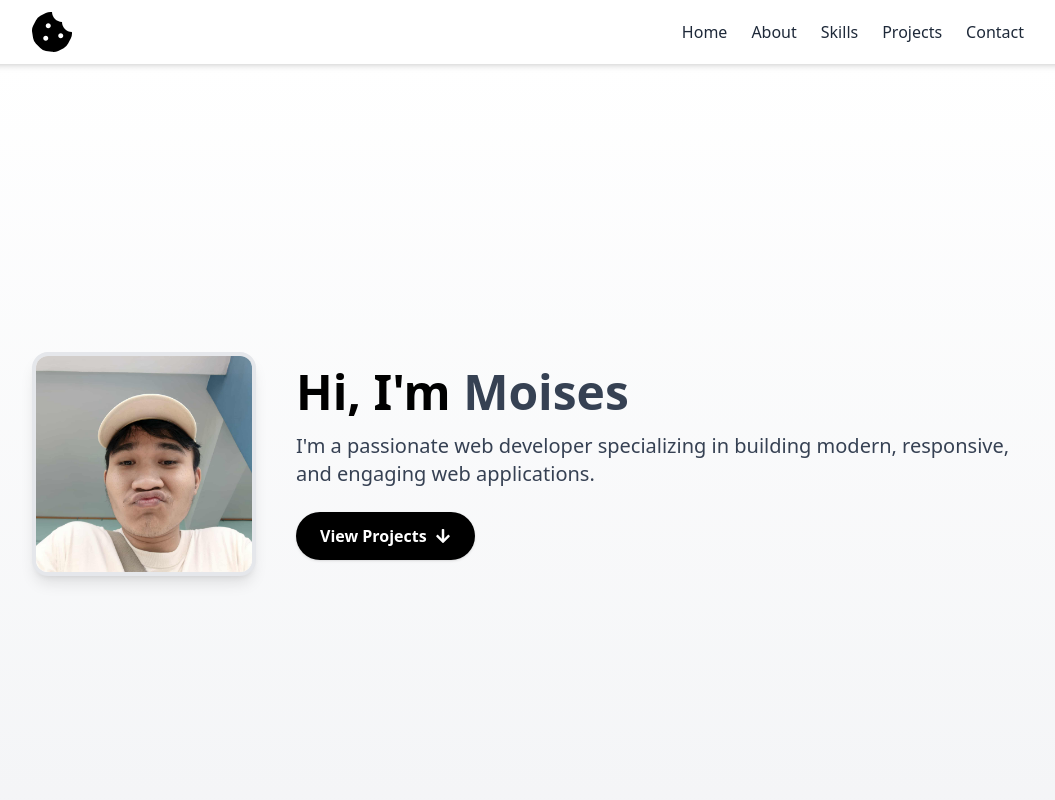
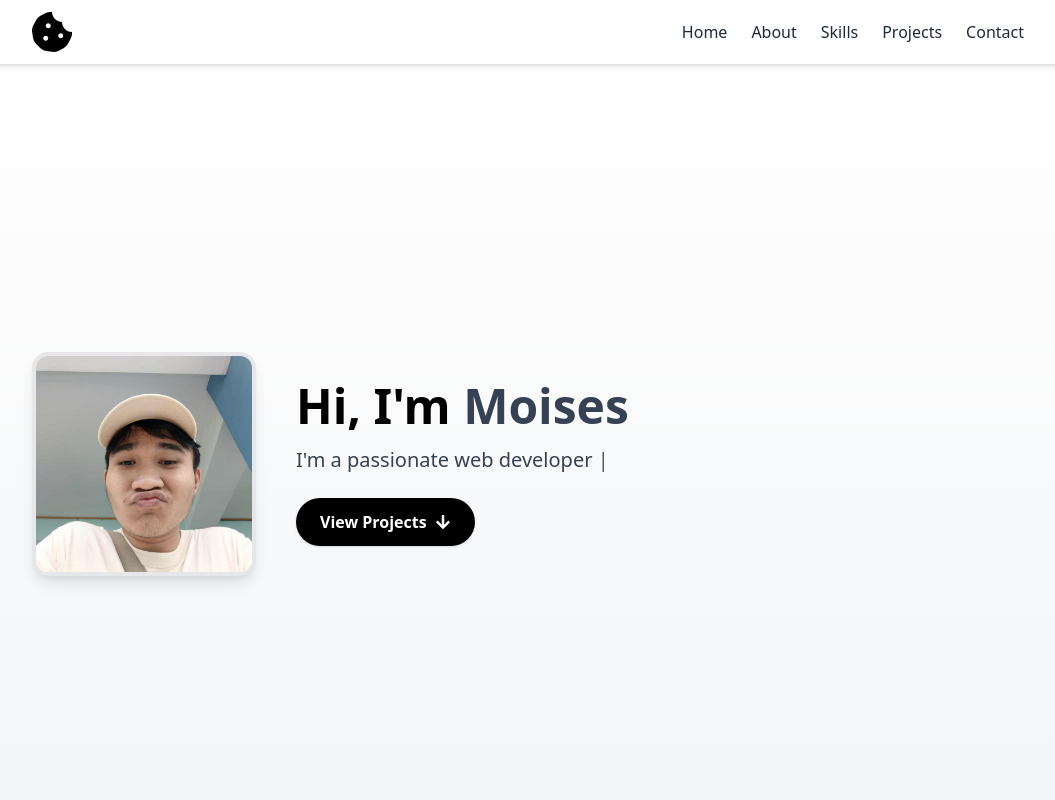
Before and after one commit to teyorkk/portfolio, a React (Vite) app: page / in a window 1280 px wide. Shown: the top 800 px of the page, without its empty margins (112-1167 px from the left). Built offline with nearby package versions, Linux system fonts and the light colour scheme.

Commit message:
feat: add typewriter animation to hero intro text

```diff
--- a/src/components/Footer.tsx
+++ b/src/components/Footer.tsx
@@ -1,4 +1,5 @@
 import { FaGithub, FaFacebook, FaInstagram } from "react-icons/fa";
+import { FaLetterboxd } from "react-icons/fa6";
 
 const Footer = () => {
   return (
@@ -29,6 +30,14 @@ const Footer = () => {
           >
             <FaInstagram />
           </a>
+          <a
+            href="https://letterboxd.com/teyorkk/"
+            target="_blank"
+            rel="noopener noreferrer"
+            className="text-black hover:text-blue-700 text-2xl transition"
+          >
+            <FaLetterboxd />
+          </a>
         </div>
         <div className="text-gray-600 text-sm mb-1">
           Let's connect! Find me on social media or send me a message.
--- a/src/components/Hero.tsx
+++ b/src/components/Hero.tsx
@@ -1,5 +1,38 @@
-import { useState } from "react";
+
+import React, { useState, useEffect } from "react";
 import { FaArrowDown } from "react-icons/fa";
+
+interface TypewriterTextProps {
+  text: string;
+  className?: string;
+}
+
+function TypewriterText({ text, className }: TypewriterTextProps) {
+  const [displayed, setDisplayed] = useState("");
+  const [index, setIndex] = useState(0);
+  useEffect(() => {
+    if (index < text.length) {
+      const timeout = setTimeout(() => {
+        setDisplayed((prev) => prev + text[index]);
+        setIndex((prev) => prev + 1);
+      }, 35);
+      return () => clearTimeout(timeout);
+    } else {
+      // Pause, then reset for loop
+      const timeout = setTimeout(() => {
+        setDisplayed("");
+        setIndex(0);
+      }, 1500);
+      return () => clearTimeout(timeout);
+    }
+  }, [index, text]);
+  return (
+    <p className={className}>
+      {displayed}
+      <span className="animate-pulse">|</span>
+    </p>
+  );
+}
 
 const Hero = () => {
   const [imgSrc, setImgSrc] = useState("/2.jpg");
@@ -29,10 +62,12 @@ const Hero = () => {
           <h1 className="text-4xl md:text-5xl font-extrabold text-black mb-4">
             Hi, I'm <span className="text-gray-700">Moises</span>
           </h1>
-          <p className="text-lg md:text-xl text-gray-700 mb-6">
-            I'm a passionate web developer specializing in building modern,
-            responsive, and engaging web applications.
-          </p>
+          {/* Typewriter Animation */}
+          <TypewriterText
+            text={"I'm a passionate web developer specializing in building modern, responsive, and engaging web applications."}
+            className="text-lg md:text-xl text-gray-700 mb-6"
+          />
+
           <a
             href="#projects"
             className="inline-flex items-center gap-2 px-6 py-3 bg-black text-white rounded-full font-semibold shadow hover:bg-gray-900 transition"
--- a/src/components/Skills.tsx
+++ b/src/components/Skills.tsx
@@ -37,6 +37,7 @@ const skills = [
   { name: "Git", icon: <FaGit className="text-orange-600" /> },
   { name: "Flutter", icon: <SiFlutter className="text-blue-400" /> },
   { name: "GitHub", icon: <FaGithub className="text-gray-800" /> },
+
 ];
 
 const Skills = () => {
```
